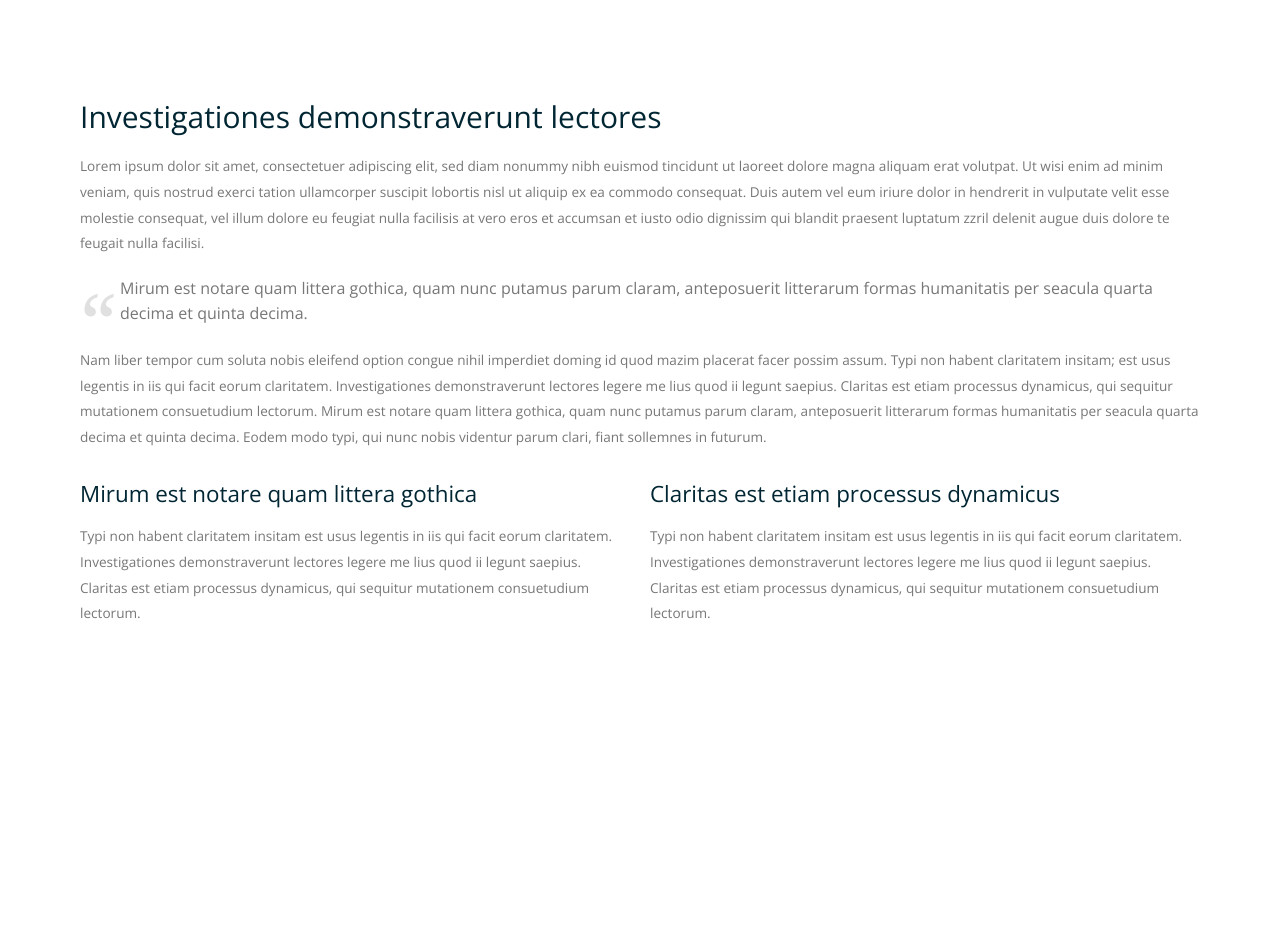
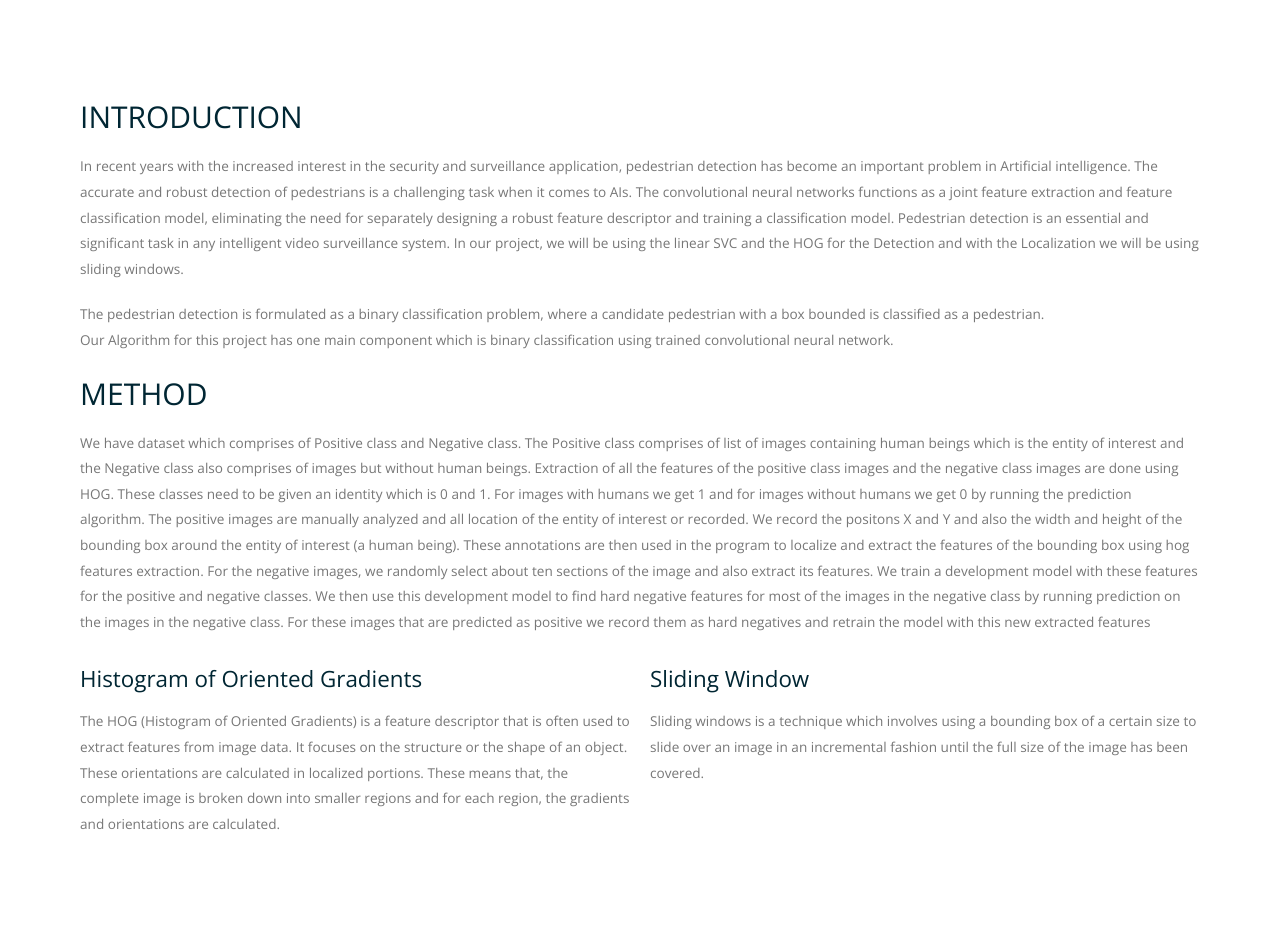
Before and after one commit to Code-Chingy/PedestrianDetector, a Flask app: page /docs in a window 1280 px wide. Shown: the part 243-1175 px from the top of the page. Before the commit the page ends 862 px from the top, so only its background shows below. Run offline with Flask 2, Linux system fonts and the light colour scheme; some libraries are stand-ins or nearby versions.

Commit message:
last commit

```diff
--- a/client_server/app.py
+++ b/client_server/app.py
@@ -2,13 +2,11 @@ import os
 
 import cv2
 import imutils
-import numpy as np
 from flask import Flask, redirect, render_template, request, Response
 from flask_bootstrap import Bootstrap
 # from flask_mail import Mail, Message
 from flask_uploads import UploadSet, configure_uploads, extension, patch_request_class, IMAGES
 from flask_wtf import FlaskForm
-from imutils.object_detection import non_max_suppression
 from wtforms import MultipleFileField
 from wtforms.validators import InputRequired
 
@@ -28,7 +26,7 @@ app.config['MAX_CONTENT_LENGTH'] = 10 * 1024 * 1024
 configure_uploads(app, (photos, videos))
 patch_request_class(app)
 
-app.jinja_env.globals.update(len=len)
+# app.jinja_env.globals.update(len=len)
 
 
 class DefaultConfig(Config):
--- a/client_server/templates/docs.html
+++ b/client_server/templates/docs.html
@@ -52,39 +52,51 @@
         </header>
         <div class="section background-white">
           <div class="line">
-            <h2 class="text-size-30">Investigationes demonstraverunt lectores</h2>
+            <h2 class="text-size-30">INTRODUCTION </h2>
             <p>
-            Lorem ipsum dolor sit amet, consectetuer adipiscing elit, sed diam nonummy nibh euismod tincidunt ut laoreet dolore magna aliquam erat volutpat.
-            Ut wisi enim ad minim veniam, quis nostrud exerci tation ullamcorper suscipit lobortis nisl ut aliquip ex ea commodo consequat.
-            Duis autem vel eum iriure dolor in hendrerit in vulputate velit esse molestie consequat, vel illum dolore eu feugiat nulla facilisis at vero eros
-            et accumsan et iusto odio dignissim qui blandit praesent luptatum zzril delenit augue duis dolore te feugait nulla facilisi.
+              In recent years with the increased interest in the security and surveillance application,
+              pedestrian detection has become an important problem in Artificial intelligence.
+              The accurate and robust detection of pedestrians is a challenging task when it comes to AIs.
+              The convolutional neural networks functions as a joint feature extraction and feature classification model,
+              eliminating the need for separately designing a robust feature descriptor and training a classification model.
+              Pedestrian detection is an essential and significant task in any intelligent video surveillance system.
+              In our project, we will be using the linear SVC and the HOG for the Detection and with the Localization we
+              will be using sliding windows.
             </p>
-            <blockquote class="margin-top-bottom-20">
-              Mirum est notare quam littera gothica, quam nunc putamus parum claram, anteposuerit litterarum formas humanitatis per seacula quarta decima et quinta decima.
-            </blockquote>
+            <p class="margin-top-bottom-20">
+              The pedestrian detection is formulated as a binary classification problem, where a candidate pedestrian with a box bounded is classified as a pedestrian.<br/>
+              Our Algorithm for this project has one main component which is binary classification using trained convolutional neural network.
+            </p>
+              <h4 class="text-size-30">METHOD </h4>
             <p class="margin-bottom-30">
-            Nam liber tempor cum soluta nobis eleifend option congue nihil imperdiet doming id quod mazim placerat facer possim assum. Typi non habent claritatem insitam;
-            est usus legentis in iis qui facit eorum claritatem. Investigationes demonstraverunt lectores legere me lius quod ii legunt saepius.
-            Claritas est etiam processus dynamicus, qui sequitur mutationem consuetudium lectorum. Mirum est notare quam littera gothica, quam nunc
-            putamus parum claram, anteposuerit litterarum formas humanitatis per seacula quarta decima et quinta decima. Eodem modo typi, qui nunc
-            nobis videntur parum clari, fiant sollemnes in futurum.
+              We have dataset which comprises of Positive class and Negative class. The Positive class comprises
+              of list of images containing human beings which is the entity of interest and the Negative class also comprises of images but without human beings.
+              Extraction of all the features of the positive class images and the negative class images are done using HOG.
+              These classes need to be given an identity which is 0 and 1. For images with humans we get 1 and for images without humans we get 0 by running the prediction algorithm.
+              The positive images are manually analyzed and all location of the entity of interest or recorded.
+              We record the positons X and Y and also the width and height of the bounding box around the entity of interest (a human being).
+              These annotations are then used in the program to localize and extract the features of the bounding box using hog features extraction.
+              For the negative images, we randomly select about ten sections of the image and also extract its features. We train a development model with these features for the positive and negative classes.
+              We then use this development model to find hard negative features for most of the images in the negative class by running prediction on the images in the negative class.
+              For these images that are predicted as positive we record them as hard negatives and retrain the model with this new extracted features
+
             </p>
             <div class="line">
               <div class="margin">
                 <div class="s-12 m-12 l-6 margin-m-bottom-30">
-                  <h2>Mirum est notare quam littera gothica</h2>
+                  <h2>Histogram of Oriented Gradients</h2>
                   <p>
-                  Typi non habent claritatem insitam est usus legentis in iis qui facit eorum claritatem.
-                  Investigationes demonstraverunt lectores legere me lius quod ii legunt saepius.
-                  Claritas est etiam processus dynamicus, qui sequitur mutationem consuetudium lectorum.
+                    The HOG (Histogram of Oriented Gradients) is a feature descriptor that is often used to extract features from image data.
+                    It focuses on the structure or the shape of an object. These orientations are calculated in localized portions.
+                    These means that, the complete image is broken down into smaller regions and for each region, the gradients and orientations are calculated.
                   </p>
                 </div>
                 <div class="s-12 m-12 l-6">
-                  <h2>Claritas est etiam processus dynamicus</h2>
+                  <h2>Sliding Window</h2>
                   <p>
-                  Typi non habent claritatem insitam est usus legentis in iis qui facit eorum claritatem.
-                  Investigationes demonstraverunt lectores legere me lius quod ii legunt saepius.
-                  Claritas est etiam processus dynamicus, qui sequitur mutationem consuetudium lectorum.
+                  Sliding windows is a technique which involves using a bounding box of a certain size to slide over
+                  an image in an incremental fashion until the full size of the image has been covered.
+
                   </p>
                 </div>
               </div>
```
Also changed, not shown: client_server/templates/authors.html (+4 -4 lines), detection_api/test.py (+30 -31 lines), detection_api/train.py (+3 -6 lines), README.txt (added), client_server/LICENSE.txt (deleted), client_server/static/assets/img/atinga.jpg (added), client_server/static/assets/img/twene.jpg (added), readme_images/detection_results.png (added), readme_images/home.jpg (added), readme_images/live_detection.jpg (added), readme_images/upload.jpg (added), readme_images/uploading.jpg (added), 1 other file.
